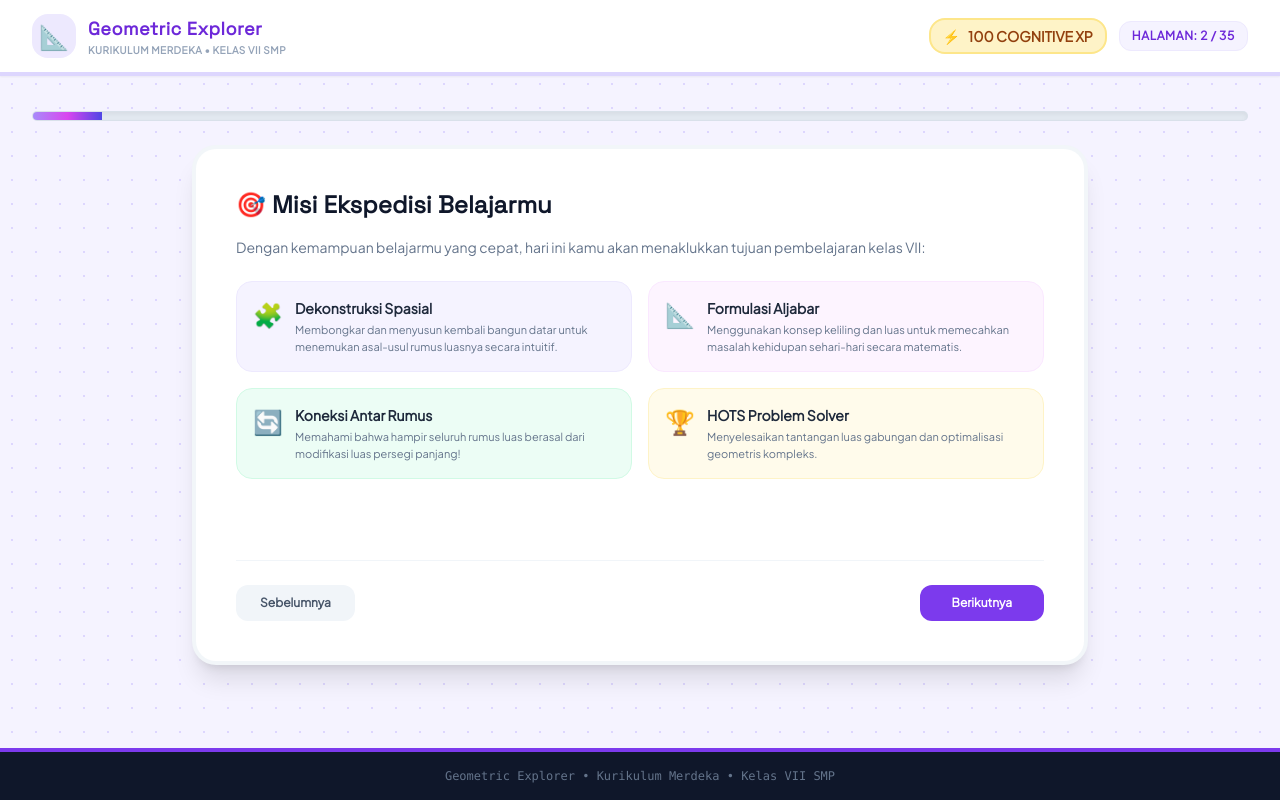
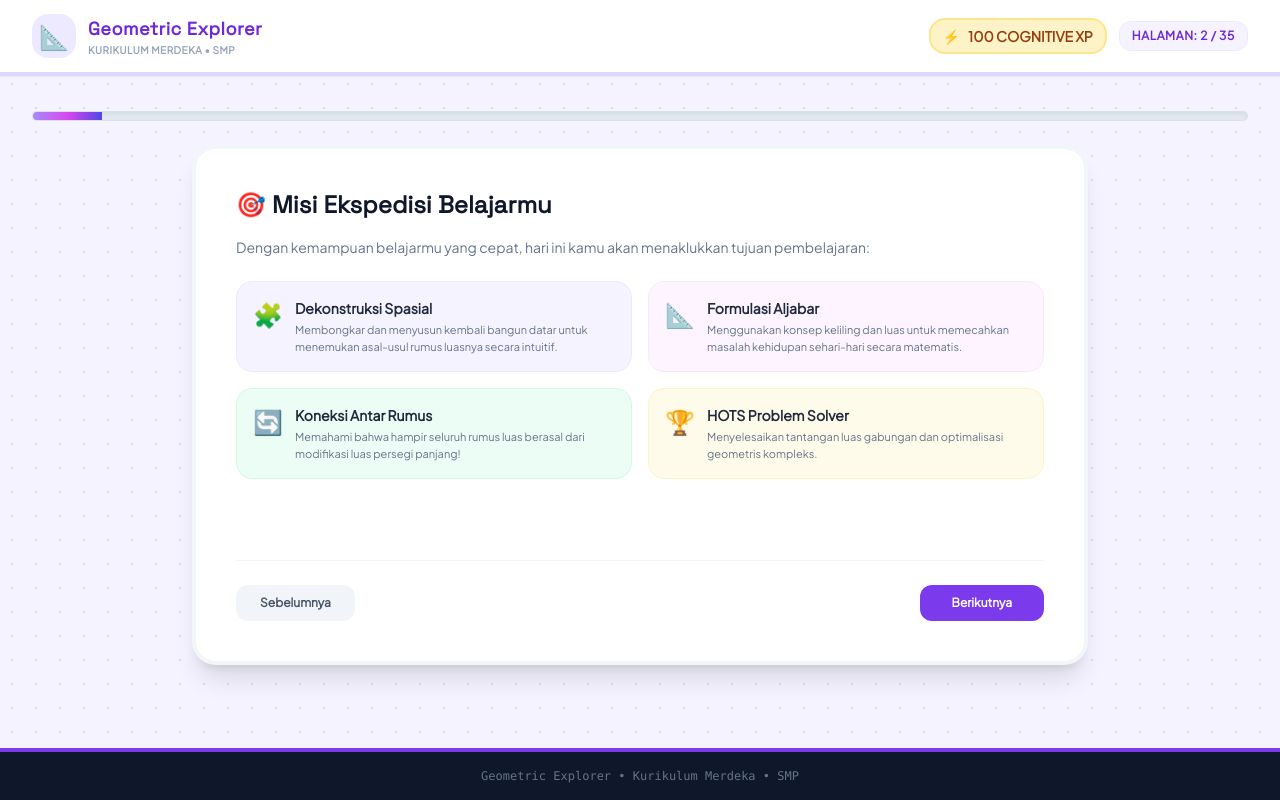
Before and after one commit to alpianimarissa/Keliling-dan-Luas, a plain HTML site: page Keliling + Luas bangun datar.html in a window 1280 px wide. Both pictures are taken after a click on the button "Berikutnya". Drawn offline with nearby package versions, Linux system fonts and the light colour scheme.

Commit message:
Update Keliling + Luas bangun datar.html

```diff
--- a/Keliling + Luas bangun datar.html
+++ b/Keliling + Luas bangun datar.html
@@ -50,7 +50,7 @@
             </div>
             <div>
                 <h1 class="heading-font text-base md:text-lg text-violet-700 font-extrabold tracking-wide">Geometric Explorer</h1>
-                <p class="text-[10px] text-slate-400 font-bold tracking-wider uppercase">Kurikulum Merdeka • Kelas VII SMP</p>
+                <p class="text-[10px] text-slate-400 font-bold tracking-wider uppercase">Kurikulum Merdeka • SMP</p>
             </div>
         </div>
 
@@ -109,7 +109,7 @@
                         <!-- Slide 2: Objectives -->
                         <div class="slide flex-col gap-4" id="slide-2">
                             <h3 class="heading-font text-2xl text-slate-900 font-extrabold">🎯 Misi Ekspedisi Belajarmu</h3>
-                            <p class="text-slate-500 text-sm">Dengan kemampuan belajarmu yang cepat, hari ini kamu akan menaklukkan tujuan pembelajaran kelas VII:</p>
+                            <p class="text-slate-500 text-sm">Dengan kemampuan belajarmu yang cepat, hari ini kamu akan menaklukkan tujuan pembelajaran:</p>
                             <div class="grid grid-cols-1 md:grid-cols-2 gap-4 mt-2">
                                 <div class="p-4 bg-violet-50 rounded-2xl border border-violet-100 flex gap-3">
                                     <span class="text-2xl">🧩</span>
@@ -794,7 +794,7 @@
 
     <!-- Footer -->
     <footer class="w-full bg-slate-900 text-slate-500 py-4 text-center text-xs mt-12 border-t-4 border-violet-600 font-mono">
-        Geometric Explorer • Kurikulum Merdeka • Kelas VII SMP
+        Geometric Explorer • Kurikulum Merdeka • SMP
     </footer>
 
     <!-- Simple Dynamic Tone Synthesis -->
```
